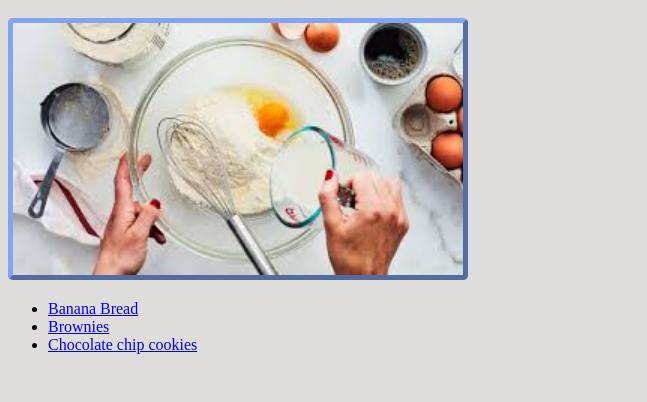
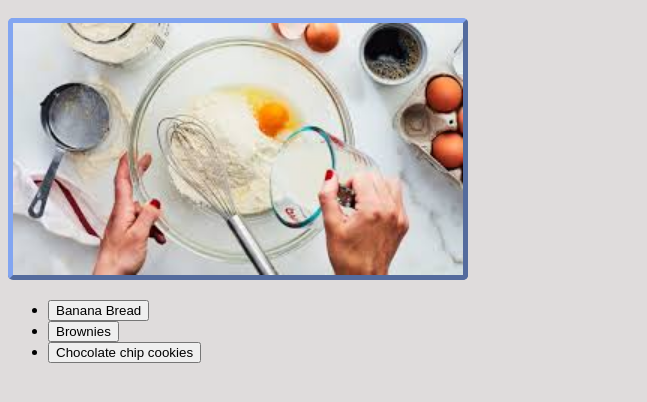
Before and after one commit to taspicknall/odin-recipes, a plain HTML site: page index.html in a window 1280 px wide. Shown: the part 96-498 px from the top of the page, without its empty margins (0-647 px from the left). Drawn offline with Linux system fonts and the light colour scheme.

Commit message:
Add tags to index.html

```diff
--- a/index.html
+++ b/index.html
@@ -8,9 +8,9 @@
     <h1>3 Easy Recipes to Get Started Baking</h1>
     <img src="images/baking.jpg" alt="Baking image">
         <ul>
-            <li><a href="recipes/banana-bread.html">Banana Bread</a></li>
-            <li><a href="recipes/brownies.html">Brownies</a></li>
-            <li><a href="recipes/cookies.html">Chocolate chip cookies</a></li>
+            <li><a href="recipes/banana-bread.html"><button>Banana Bread</button></a></li>
+            <li><a href="recipes/brownies.html"><button>Brownies</button></a></li>
+            <li><a href="recipes/cookies.html"><button>Chocolate chip cookies</button></a></li>
         </ul>
 <body>
 
```
